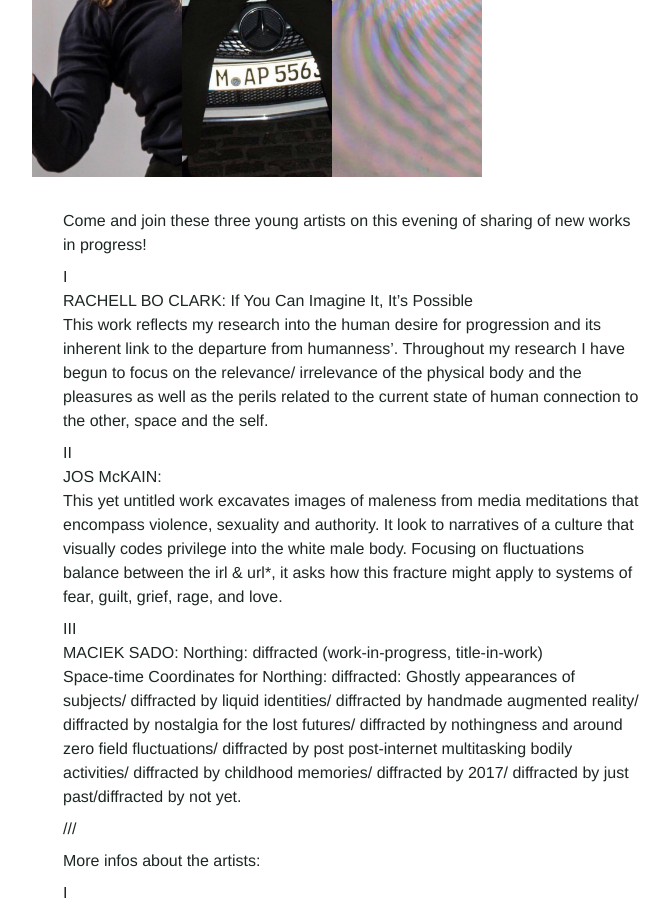
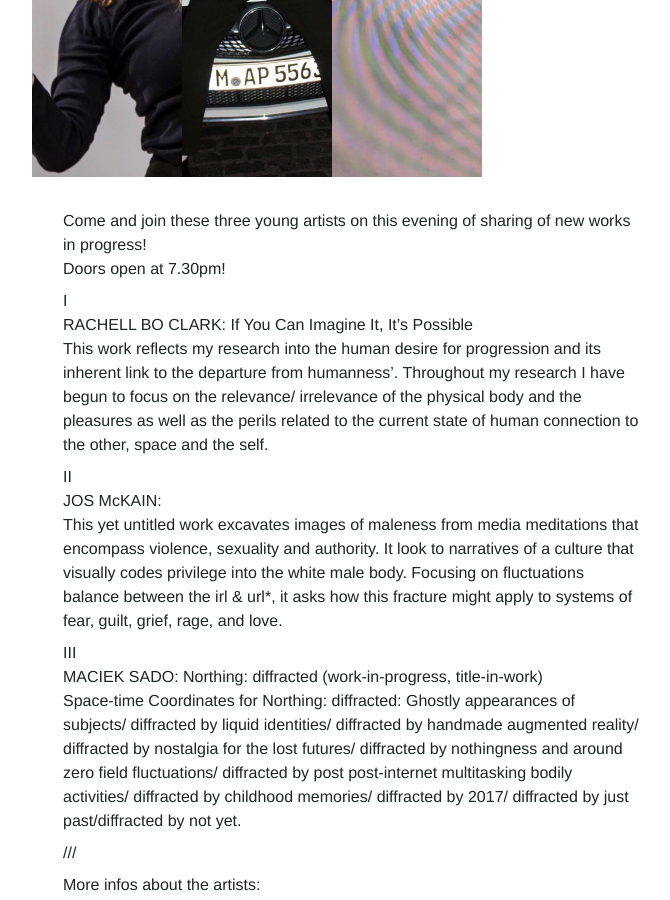
Before and after one commit to Kriesse/urbanraum, a Jekyll site: the page built from _events/2017-10-01-the-startups.md, in a window 1280 px wide and 900 px high, scrolled down 645 px. Shown: the whole window, without its empty margins (289-959 px from the left). Built offline with Jekyll 4.4.1, drawn with Linux system fonts in a browser that asks for light colours; nearby versions of some CDN libraries.

Commit message:
Update 2017-10-01-the-startups.md

```diff
--- a/_events/2017-10-01-the-startups.md
+++ b/_events/2017-10-01-the-startups.md
@@ -23,6 +23,7 @@ language_de:
 
 description_en: |
   Come and join these three young artists on this evening of sharing of new works in progress!
+  Doors open at 7.30pm!
 
   I
   RACHELL BO CLARK: If You Can Imagine It, It’s Possible
```
